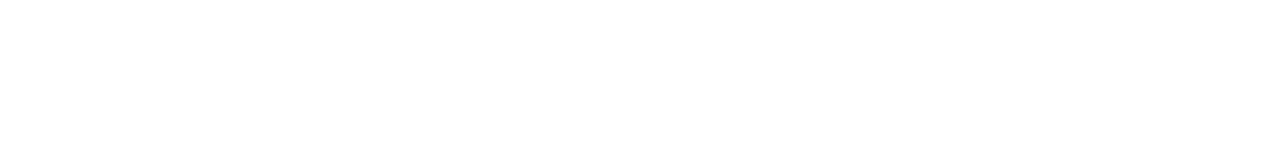
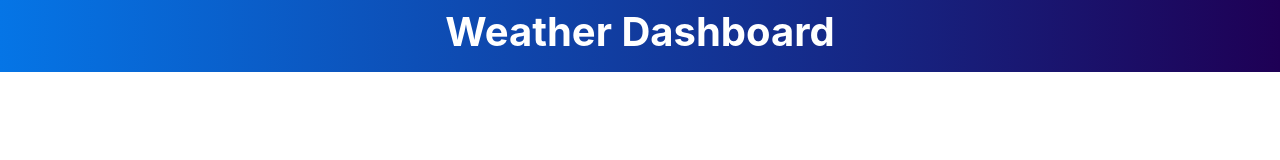
Before and after one commit to hnava47/WeatherDashboardH6, a plain HTML site: page index.html in a window 1280 px wide. Drawn offline with nearby package versions, Linux system fonts and the light colour scheme.

Commit message:
Added navbar

```diff
--- a/assets/css/style.css
+++ b/assets/css/style.css
@@ -0,0 +1,5 @@
+.nav-bk3{
+    background: #1e0055;
+    background: -webkit-linear-gradient(to right, #0575E6, #1e0055);
+    background: linear-gradient(to right, #0575E6, #1e0055);
+    }
--- a/index.html
+++ b/index.html
@@ -8,6 +8,11 @@
         <title>Weather Dashboard</title>
     </head>
     <body>
+        <nav class="navbar navbar-expand-lg navbar-light nav-bk3">
+            <h1 class="mx-auto font-weight-bold text-white">
+                Weather Dashboard
+            </h1>
+        </nav>
         <script src="https://code.jquery.com/jquery-3.6.0.min.js" integrity="sha256-/xUj+3OJU5yExlq6GSYGSHk7tPXikynS7ogEvDej/m4=" crossorigin="anonymous"></script>
         <script src="https://cdn.jsdelivr.net/npm/bootstrap@4.5.3/dist/js/bootstrap.bundle.min.js" integrity="sha384-ho+j7jyWK8fNQe+A12Hb8AhRq26LrZ/JpcUGGOn+Y7RsweNrtN/tE3MoK7ZeZDyx" crossorigin="anonymous"></script>
         <script src=./assets/js/script.js></script>
```
